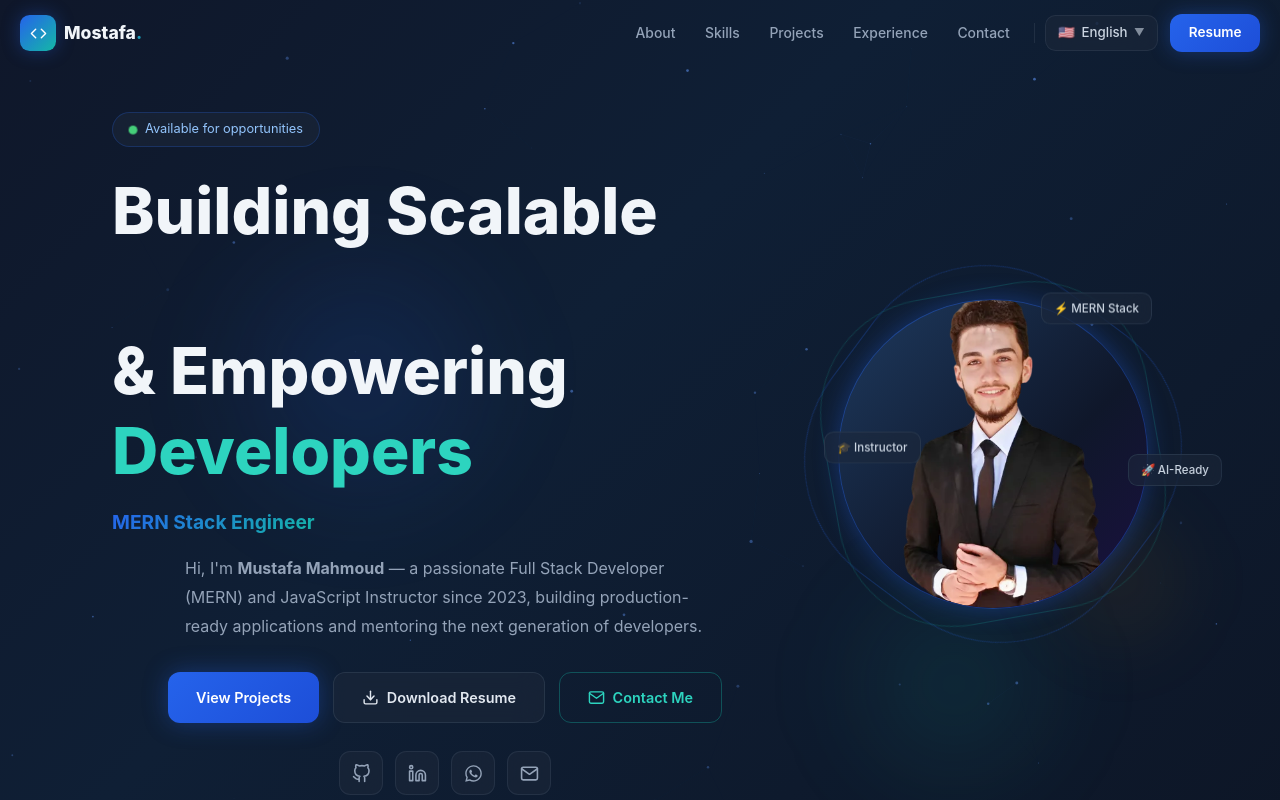
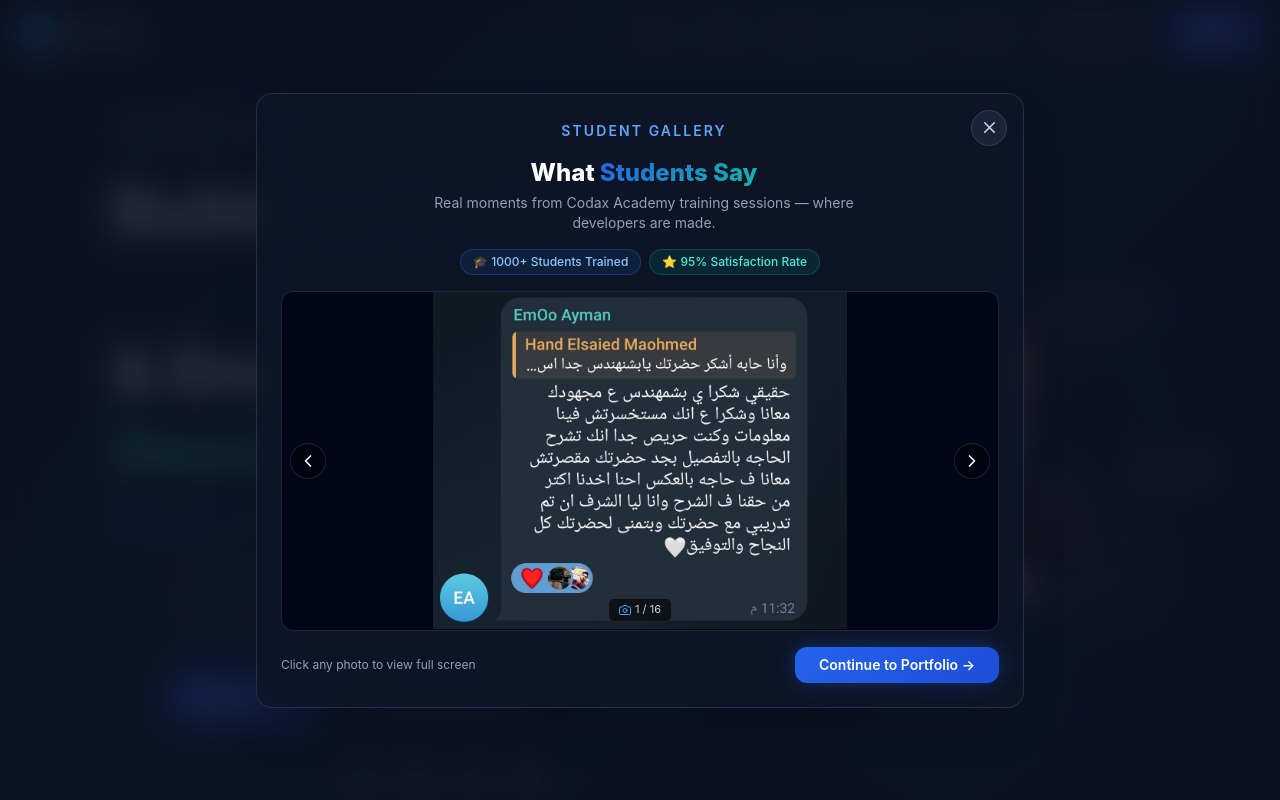
Before and after one commit to Mostafa7i/portfolio, a Next.js app: page /en in a window 1280 px wide. Shown: the top 800 px of the page. Built offline with nearby package versions, Linux system fonts and the light colour scheme.

Commit message:
add Popup model

```diff
--- a/src/app/[lang]/page.js
+++ b/src/app/[lang]/page.js
@@ -7,8 +7,8 @@ import SkillsSection from '@/components/sections/SkillsSection'
 import ProjectsSection from '@/components/sections/ProjectsSection'
 import ExperienceSection from '@/components/sections/ExperienceSection'
 import TestimonialsSection from '@/components/sections/TestimonialsSection'
-
 import ContactSection from '@/components/sections/ContactSection'
+import TestimonialsPopup from '@/components/TestimonialsPopup'
 
 export default async function HomePage({ params }) {
   const { lang } = await params
@@ -16,6 +16,7 @@ export default async function HomePage({ params }) {
 
   return (
     <>
+      <TestimonialsPopup />
       <HeroSection />
       <AboutSection />
       <StatsSection />
@@ -23,7 +24,6 @@ export default async function HomePage({ params }) {
       <ProjectsSection />
       <ExperienceSection />
       <TestimonialsSection />
-
       <ContactSection />
     </>
   )
--- /dev/null
+++ b/src/components/TestimonialsPopup.js
@@ -0,0 +1,188 @@
+'use client'
+
+import { useState, useEffect, useCallback } from 'react'
+import { motion, AnimatePresence } from 'framer-motion'
+import { FiChevronLeft, FiChevronRight, FiX, FiCamera } from 'react-icons/fi'
+import { useDict } from '@/context/DictionaryContext'
+
+const IMAGES = [
+  '/كوداكس/IMG_٢٠٢٣١٢٠٧_٠٠٤٦٣٤.jpg',
+  '/كوداكس/IMG_٢٠٢٣١٢٠٧_٠٠٤٧١١.jpg',
+  '/كوداكس/IMG_٢٠٢٣١٢٠٧_٠٠٤٩١٣.jpg',
+  '/كوداكس/IMG_٢٠٢٣١٢٠٧_٠٠٤٩٣١.jpg',
+  '/كوداكس/IMG_٢٠٢٣١٢٠٧_٠٠٥٠٢٠.jpg',
+  '/كوداكس/IMG_٢٠٢٣١٢٠٧_٠١٣٧٢٧.jpg',
+  '/كوداكس/IMG_٢٠٢٥١٢١٦_٢٢٣٨٠٣.jpg',
+  '/كوداكس/IMG_٢٠٢٦٠٢٠٩_١٦٤٦٥٤.jpg',
+  '/كوداكس/IMG_٢٠٢٦٠٧١٩_١٩٣٧٣٣.jpg',
+  '/كوداكس/IMG_٢٠٢٦٠٧١٩_١٩٣٧٥٢.jpg',
+  '/كوداكس/IMG_٢٠٢٦٠٧١٩_١٩٣٨٢٧.jpg',
+  '/كوداكس/IMG_٢٠٢٦٠٧١٩_١٩٣٨٤٥.jpg',
+  '/كوداكس/Screenshot_٢٠٢٣-١٢-٠٧-٠١-١٥-٣٣-٨٢_6012fa4d4ddec268fc5c7112cbb265e7.jpg',
+  '/كوداكس/Screenshot_٢٠٢٥-١٢-١٦-٢١-٣٨-١٤-٤٤_40deb401b9ffe8e1df2f1cc5ba480b12.jpg',
+  '/كوداكس/Screenshot_٢٠٢٥-١٢-١٦-٢٣-٠٦-٠٦-٥٢_6012fa4d4ddec268fc5c7112cbb265e7.jpg',
+  '/كوداكس/Screenshot_٢٠٢٥-١٢-١٧-٠٠-١٥-٠٩-١٥_6012fa4d4ddec268fc5c7112cbb265e7.jpg',
+]
+
+const slideVariants = {
+  enter: (dir) => ({ x: dir > 0 ? 60 : -60, opacity: 0 }),
+  center: { x: 0, opacity: 1, transition: { duration: 0.28, ease: 'easeOut' } },
+  exit: (dir) => ({ x: dir > 0 ? -60 : 60, opacity: 0, transition: { duration: 0.18, ease: 'easeIn' } }),
+}
+
+export default function TestimonialsPopup() {
+  const { dict } = useDict()
+  const d = (k, fb) => dict[k] || fb
+
+  const [isOpen, setIsOpen] = useState(false)
+  const [cur, setCur] = useState(0)
+  const [direction, setDir] = useState(1)
+
+  useEffect(() => {
+    // Open modal automatically on page mount
+    const timer = setTimeout(() => setIsOpen(true), 300)
+    return () => clearTimeout(timer)
+  }, [])
+
+  const closePopup = useCallback(() => {
+    setIsOpen(false)
+  }, [])
+
+  const prev = useCallback(() => {
+    setDir(-1)
+    setCur((c) => (c - 1 + IMAGES.length) % IMAGES.length)
+  }, [])
+
+  const next = useCallback(() => {
+    setDir(1)
+    setCur((c) => (c + 1) % IMAGES.length)
+  }, [])
+
+  useEffect(() => {
+    if (!isOpen) return
+    const onKey = (e) => {
+      if (e.key === 'Escape') closePopup()
+      if (e.key === 'ArrowLeft') prev()
+      if (e.key === 'ArrowRight') next()
+    }
+    window.addEventListener('keydown', onKey)
+    return () => window.removeEventListener('keydown', onKey)
+  }, [isOpen, closePopup, prev, next])
+
+  return (
+    <AnimatePresence>
+      {isOpen && (
+        <motion.div
+          initial={{ opacity: 0 }}
+          animate={{ opacity: 1 }}
+          exit={{ opacity: 0 }}
+          transition={{ duration: 0.3 }}
+          className="fixed inset-0 z-[999] flex items-center justify-center p-3 sm:p-5"
+          style={{
+            background: 'rgba(11, 17, 32, 0.82)',
+            backdropFilter: 'blur(16px)',
+            WebkitBackdropFilter: 'blur(16px)',
+          }}
+          onClick={closePopup}
+        >
+          <motion.div
+            initial={{ scale: 0.9, y: 25, opacity: 0 }}
+            animate={{ scale: 1, y: 0, opacity: 1 }}
+            exit={{ scale: 0.9, y: 20, opacity: 0 }}
+            transition={{ type: 'spring', damping: 25, stiffness: 280 }}
+            onClick={(e) => e.stopPropagation()}
+            className="relative w-full max-w-3xl max-h-[90vh] overflow-y-auto glass-dark rounded-2xl border border-slate-700/60 p-4 sm:p-6 shadow-2xl"
+          >
+            {/* Close Button */}
+            <button
+              onClick={closePopup}
+              aria-label="Close popup"
+              className="absolute top-3 right-3 sm:top-4 sm:right-4 z-20 w-9 h-9 rounded-full bg-slate-800/80 hover:bg-red-500/20 border border-slate-700 hover:border-red-500/40 text-slate-300 hover:text-red-400 flex items-center justify-center transition-all cursor-pointer"
+            >
+              <FiX size={19} />
+            </button>
+
+            {/* Header */}
+            <div className="text-center mb-4 pr-6 pl-2 sm:pr-0">
+              <span className="section-label text-xs sm:text-sm">{d('testimonials.label', 'Student Gallery')}</span>
+              <h2 className="text-xl sm:text-2xl font-extrabold text-white">
+                {d('testimonials.title', 'What')}{' '}
+                <span className="gradient-text">{d('testimonials.title.accent', 'Students Say')}</span>
+              </h2>
+              <p className="text-xs sm:text-sm text-slate-400 mt-1 max-w-md mx-auto">
+                {d('testimonials.subtitle', 'Real moments from Codax Academy training sessions.')}
+              </p>
+            </div>
+
+            {/* Badges */}
+            <div className="flex flex-wrap justify-center gap-2 mb-4">
+              <span className="inline-flex items-center gap-1.5 px-3 py-1 rounded-full bg-blue-500/10 border border-blue-500/25 text-blue-300 text-xs font-medium">
+                🎓 {d('testimonials.badge1', '1000+ Students Trained')}
+              </span>
+              <span className="inline-flex items-center gap-1.5 px-3 py-1 rounded-full bg-teal-500/10 border border-teal-500/25 text-teal-300 text-xs font-medium">
+                ⭐ {d('testimonials.badge2', '95% Satisfaction Rate')}
+              </span>
+            </div>
+
+            {/* Viewer Stage */}
+            <div className="relative rounded-xl overflow-hidden bg-slate-950 border border-slate-800 h-[220px] sm:h-[340px] flex items-center justify-center">
+              <AnimatePresence mode="wait" custom={direction}>
+                <motion.div
+                  key={cur}
+                  custom={direction}
+                  variants={slideVariants}
+                  initial="enter"
+                  animate="center"
+                  exit="exit"
+                  className="w-full h-full flex items-center justify-center"
+                >
+                  {/* eslint-disable-next-line @next/next/no-img-element */}
+                  <img
+                    src={IMAGES[cur]}
+                    alt={`Student testimonial photo ${cur + 1}`}
+                    className="max-w-full max-h-full object-contain pointer-events-none select-none"
+                  />
+                </motion.div>
+              </AnimatePresence>
+
+              {/* Prev / Next controls */}
+              <button
+                onClick={prev}
+                aria-label="Previous"
+                className="absolute left-2 top-1/2 -translate-y-1/2 w-8 h-8 sm:w-9 sm:h-9 rounded-full bg-black/40 hover:bg-blue-600/30 border border-white/10 text-white flex items-center justify-center transition-all cursor-pointer"
+              >
+                <FiChevronLeft size={20} />
+              </button>
+              <button
+                onClick={next}
+                aria-label="Next"
+                className="absolute right-2 top-1/2 -translate-y-1/2 w-8 h-8 sm:w-9 sm:h-9 rounded-full bg-black/40 hover:bg-blue-600/30 border border-white/10 text-white flex items-center justify-center transition-all cursor-pointer"
+              >
+                <FiChevronRight size={20} />
+              </button>
+
+              {/* Counter badge */}
+              <div className="absolute bottom-2 left-1/2 -translate-x-1/2 px-2.5 py-0.5 rounded-md bg-black/60 border border-white/10 text-[11px] text-slate-300">
+                <FiCamera className="inline mr-1 text-blue-400" size={12} />
+                <span>{cur + 1} / {IMAGES.length}</span>
+              </div>
+            </div>
+
+            {/* Bottom Actions */}
+            <div className="mt-4 flex flex-col sm:flex-row items-center justify-between gap-3">
+              <p className="text-xs text-slate-400 text-center sm:text-left">
+                {d('testimonials.hint', 'Click next or navigate using arrow keys')}
+              </p>
+              <button
+                onClick={closePopup}
+                className="btn-primary w-full sm:w-auto px-6 py-2 text-sm justify-center"
+              >
+                {d('popup.continue', 'Continue to Portfolio')} →
+              </button>
+            </div>
+          </motion.div>
+        </motion.div>
+      )}
+    </AnimatePresence>
+  )
+}
```
